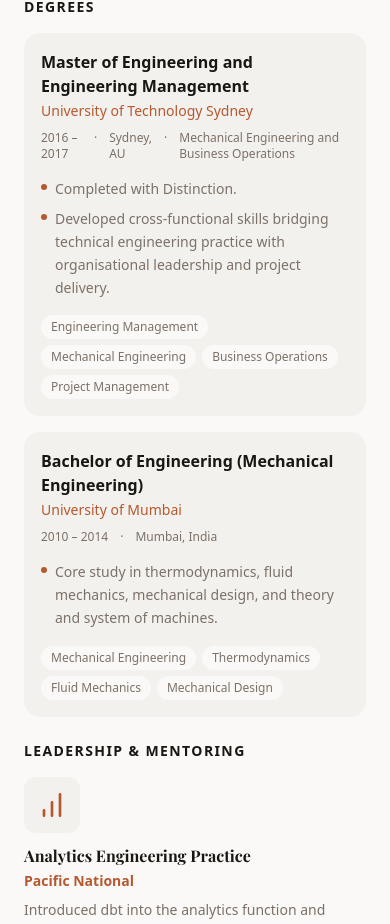
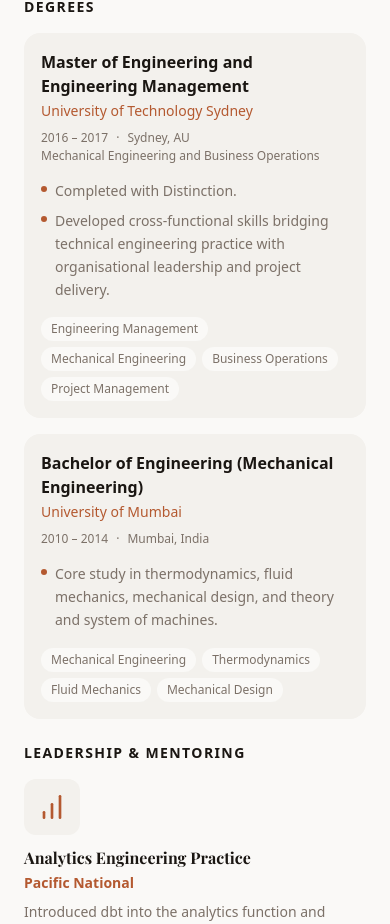
Before and after one commit to trishan023/TrishanWebsite, a React (Vite) app: page / in a window 390 px wide. Shown: the part 7634-8558 px from the top of the page. Built offline with nearby package versions, Linux system fonts and the light colour scheme; a web font is replaced by a local one.

Commit message:
Fix education card metadata layout on narrow screens
Stack period/location on one row and detail on its own line.
Prevents mid-word wrapping on mobile.

Co-Authored-By: Claude Sonnet 4.6 <noreply@anthropic.com>

```diff
--- a/src/components/Education.jsx
+++ b/src/components/Education.jsx
@@ -55,19 +55,18 @@ export default function Education() {
                   ) : (
                     <p className="text-accent text-sm font-medium mt-0.5">{ed.institution}</p>
                   )}
-                  <div className="flex gap-3 mt-2">
-                    <span className="text-xs text-muted">{ed.period}</span>
+                  <div className="flex flex-col gap-0.5 mt-2">
+                    <div className="flex flex-wrap gap-x-2 gap-y-0.5 items-center">
+                      <span className="text-xs text-muted whitespace-nowrap">{ed.period}</span>
                       {ed.location && (
                         <>
                           <span className="text-muted text-xs">·</span>
-                        <span className="text-xs text-muted">{ed.location}</span>
+                          <span className="text-xs text-muted whitespace-nowrap">{ed.location}</span>
                         </>
                       )}
+                    </div>
                     {ed.detail && (
-                      <>
-                        <span className="text-muted text-xs">·</span>
                       <span className="text-xs text-muted">{ed.detail}</span>
-                      </>
                     )}
                   </div>
                   {ed.highlights && (
```
Lines whose indentation alone changed are shown as unchanged.
